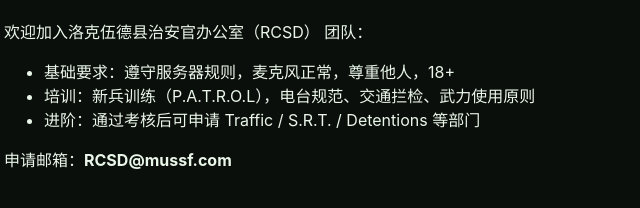
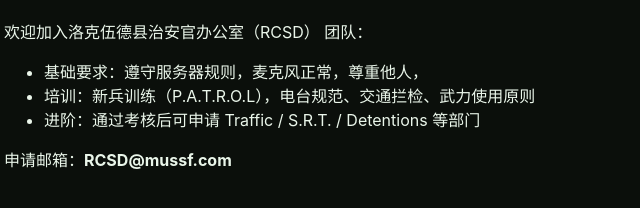
Before and after one commit to NHBEANNNNN/rcsd-site, a plain HTML site: page careers.html in a window 1280 px wide. Shown: the part 161-369 px from the top of the page, 110-750 px from the left. Drawn offline with Linux system fonts and the light colour scheme.

Commit message:
Update careers.html

```diff
--- a/careers.html
+++ b/careers.html
@@ -31,7 +31,7 @@
     <h1>加入我们 · 招募</h1>
     <p>欢迎加入洛克伍德县治安官办公室（RCSD） 团队：</p>
     <ul>
-      <li>基础要求：遵守服务器规则，麦克风正常，尊重他人，18+</li>
+      <li>基础要求：遵守服务器规则，麦克风正常，尊重他人，</li>
       <li>培训：新兵训练（P.A.T.R.O.L），电台规范、交通拦检、武力使用原则</li>
       <li>进阶：通过考核后可申请 Traffic / S.R.T. / Detentions 等部门</li>
     </ul>
```
